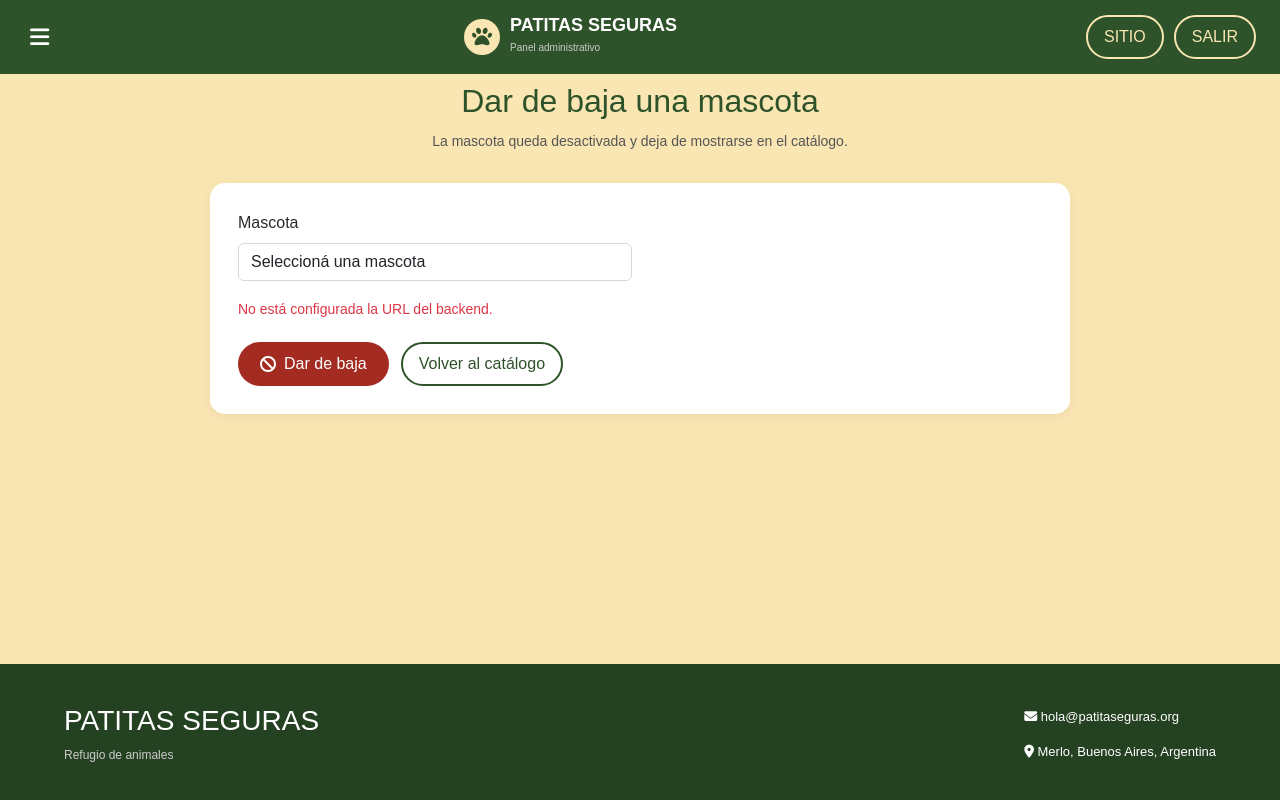
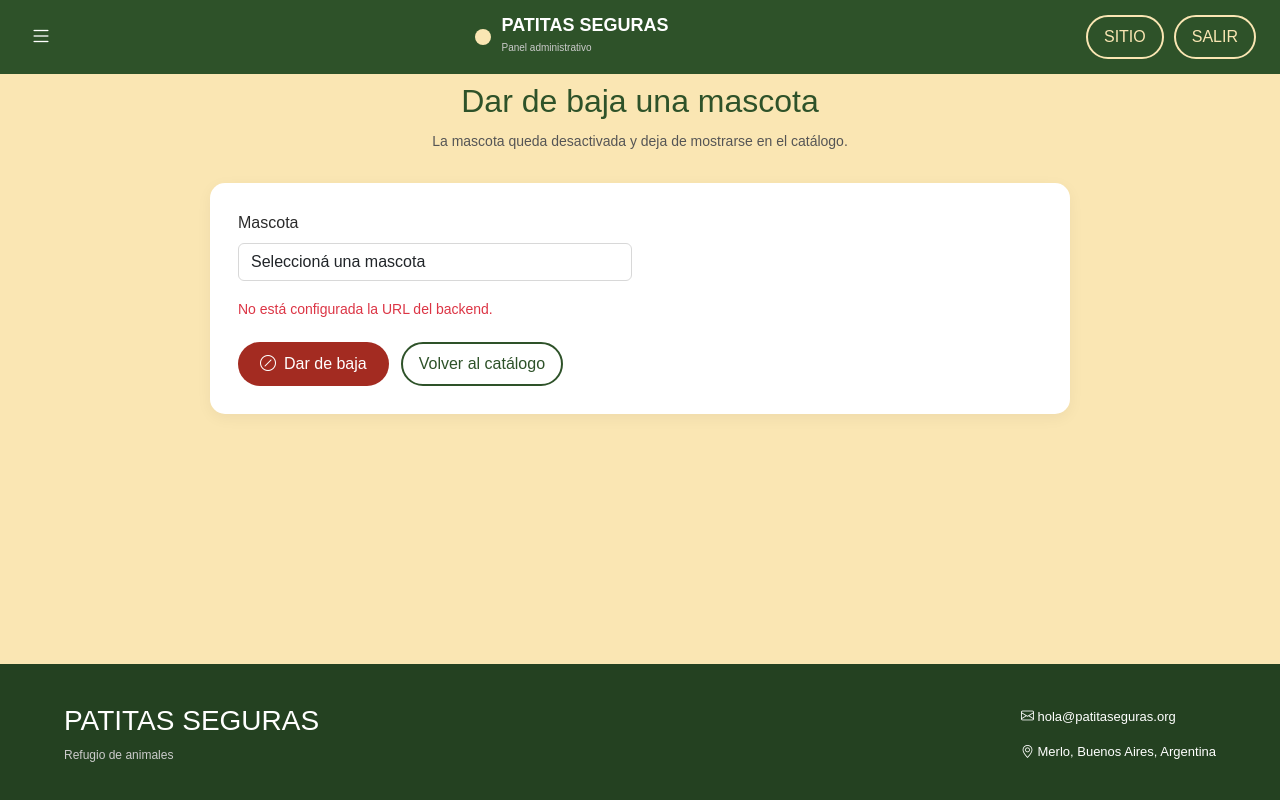
Before and after one commit to lilencarnerot2/Refugio_patitas_seguras, a PHP site: page /admin/mascota_baja.php in a window 1280 px wide. Run offline with PHP 8.4, Linux system fonts and the light colour scheme.

Commit message:
se cambian los iconos del panel admin a Bootstrap Icons

```diff
--- a/frontend/admin/includes/footer.php
+++ b/frontend/admin/includes/footer.php
@@ -5,8 +5,8 @@
                 <p class="footer-tagline">Refugio de animales</p>
             </div>
             <div class="footer-contact">
-                <p><i class="fa-solid fa-envelope"></i> hola@patitaseguras.org</p>
-                <p><i class="fa-solid fa-location-dot"></i> Merlo, Buenos Aires, Argentina</p>
+                <p><i class="bi bi-envelope"></i> hola@patitaseguras.org</p>
+                <p><i class="bi bi-geo-alt"></i> Merlo, Buenos Aires, Argentina</p>
             </div>
         </div>
     </footer>
--- a/frontend/admin/includes/head.php
+++ b/frontend/admin/includes/head.php
@@ -10,7 +10,7 @@ $cuerpoClase = trim('admin-page ' . ($cuerpoClase ?? ''));
     <title><?php echo $tituloPagina; ?></title>
     <link href="https://fonts.googleapis.com/css2?family=Poppins:wght@300;400;500;600;700&display=swap" rel="stylesheet">
     <link rel="stylesheet" href="https://cdn.jsdelivr.net/npm/bootstrap@5.3.3/dist/css/bootstrap.min.css">
-    <link rel="stylesheet" href="https://cdnjs.cloudflare.com/ajax/libs/font-awesome/6.4.0/css/all.min.css">
+    <link rel="stylesheet" href="https://cdn.jsdelivr.net/npm/bootstrap-icons@1.11.3/font/bootstrap-icons.min.css">
     <link rel="stylesheet" href="/assets/css/styles.css?t=<?php echo filemtime(__DIR__ . '/../../assets/css/styles.css'); ?>">
     <link rel="stylesheet" href="/assets/css/admin.css?t=<?php echo filemtime(__DIR__ . '/../../assets/css/admin.css'); ?>">
 </head>
--- a/frontend/admin/includes/header.php
+++ b/frontend/admin/includes/header.php
@@ -5,12 +5,12 @@ $salir = '/public/login.php?salir=1';
 <input type="checkbox" id="nav-toggle" class="nav-toggle">
 <header>
     <label for="nav-toggle" class="menu-toggle" aria-label="Menú">
-        <i class="fa-solid fa-bars menu-icon-bars"></i>
-        <i class="fa-solid fa-xmark menu-icon-close"></i>
+        <i class="bi bi-list menu-icon-bars"></i>
+        <i class="bi bi-x-lg menu-icon-close"></i>
     </label>
 
     <a class="logo-container" href="dashboard.php">
-        <div class="logo-icon"><i class="fa-solid fa-paw"></i></div>
+        <div class="logo-icon"><span class="icono-pata"></span></div>
         <div class="logo-text">
             <h1>PATITAS SEGURAS</h1>
             <span>Panel administrativo</span>
@@ -27,13 +27,13 @@ $salir = '/public/login.php?salir=1';
     <ul>
         <li>
             <a href="dashboard.php"<?php echo $paginaAdmin === 'dashboard' ? ' class="active"' : ''; ?>>
-                <i class="fa-solid fa-house"></i> Dashboard
+                <i class="bi bi-house-door"></i> Dashboard
             </a>
         </li>
         <li>
             <details>
                 <summary<?php echo in_array($paginaAdmin, ['mascotas', 'mascota_form', 'mascota_editar', 'mascota_baja'], true) ? ' class="active"' : ''; ?>>
-                    <i class="fa-solid fa-paw"></i> Mascotas
+                    <span class="icono-pata"></span> Mascotas
                 </summary>
                 <a href="mascotas.php"<?php echo $paginaAdmin === 'mascotas' ? ' class="active"' : ''; ?>>Listado</a>
                 <a href="mascota_form.php"<?php echo $paginaAdmin === 'mascota_form' ? ' class="active"' : ''; ?>>Nueva mascota</a>
@@ -43,32 +43,32 @@ $salir = '/public/login.php?salir=1';
         </li>
         <li>
             <a href="solicitudes.php"<?php echo in_array($paginaAdmin, ['solicitudes', 'solicitudes_detalle'], true) ? ' class="active"' : ''; ?>>
-                <i class="fa-solid fa-file-lines"></i> Solicitudes
+                <i class="bi bi-file-earmark-text"></i> Solicitudes
             </a>
         </li>
         <li>
             <a href="hogares_transito.php"<?php echo $paginaAdmin === 'hogares_transito' ? ' class="active"' : ''; ?>>
-                <i class="fa-solid fa-house-chimney"></i> Hogares de tránsito
+                <i class="bi bi-house"></i> Hogares de tránsito
             </a>
         </li>
         <li>
             <a href="donaciones.php"<?php echo $paginaAdmin === 'donaciones' ? ' class="active"' : ''; ?>>
-                <i class="fa-solid fa-heart"></i> Donaciones
+                <i class="bi bi-heart-fill"></i> Donaciones
             </a>
         </li>
         <li>
             <a href="salud.php"<?php echo in_array($paginaAdmin, ['salud', 'ficha_medica'], true) ? ' class="active"' : ''; ?>>
-                <i class="fa-solid fa-heart-pulse"></i> Control de salud
+                <i class="bi bi-heart-pulse"></i> Control de salud
             </a>
         </li>
         <li>
-            <a href="usuarios.php"<?php echo $paginaAdmin === 'usuarios' ? ' class="active"' : ''; ?>>
-                <i class="fa-solid fa-users"></i> Usuarios
+            <a href="usuarios.php"<?php echo in_array($paginaAdmin, ['usuarios', 'usuario_detalle'], true) ? ' class="active"' : ''; ?>>
+                <i class="bi bi-people-fill"></i> Usuarios
             </a>
         </li>
         <li class="nav-sitio">
             <a href="/index.php">
-                <i class="fa-solid fa-globe"></i> Sitio
+                <i class="bi bi-globe"></i> Sitio
             </a>
         </li>
     </ul>
--- a/frontend/admin/mascota_baja.php
+++ b/frontend/admin/mascota_baja.php
@@ -25,7 +25,7 @@ require __DIR__ . '/includes/header.php';
 
             <div class="acciones-formulario">
                 <button type="submit" class="btn-primary btn-baja">
-                    <i class="fa-solid fa-ban"></i>
+                    <i class="bi bi-slash-circle"></i>
                     Dar de baja
                 </button>
                 <a class="btn-outline" href="../public/mascotas.php">Volver al catálogo</a>
--- a/frontend/admin/mascota_editar.php
+++ b/frontend/admin/mascota_editar.php
@@ -78,7 +78,7 @@ require __DIR__ . '/includes/header.php';
 
             <div class="acciones-formulario">
                 <button type="submit" class="btn-primary">
-                    <i class="fa-solid fa-pen-to-square"></i>
+                    <i class="bi bi-pencil-square"></i>
                     Editar mascota
                 </button>
                 <a class="btn-outline" href="../public/mascotas.php">Volver al catálogo</a>
--- a/frontend/admin/mascota_form.php
+++ b/frontend/admin/mascota_form.php
@@ -71,7 +71,7 @@ require __DIR__ . '/includes/header.php';
 
             <div class="acciones-formulario">
                 <button type="submit" class="btn-primary">
-                    <i class="fa-solid fa-floppy-disk"></i>
+                    <i class="bi bi-floppy"></i>
                     Guardar mascota
                 </button>
                 <a class="btn-outline" href="../public/mascotas.php">Volver al catálogo</a>
```
